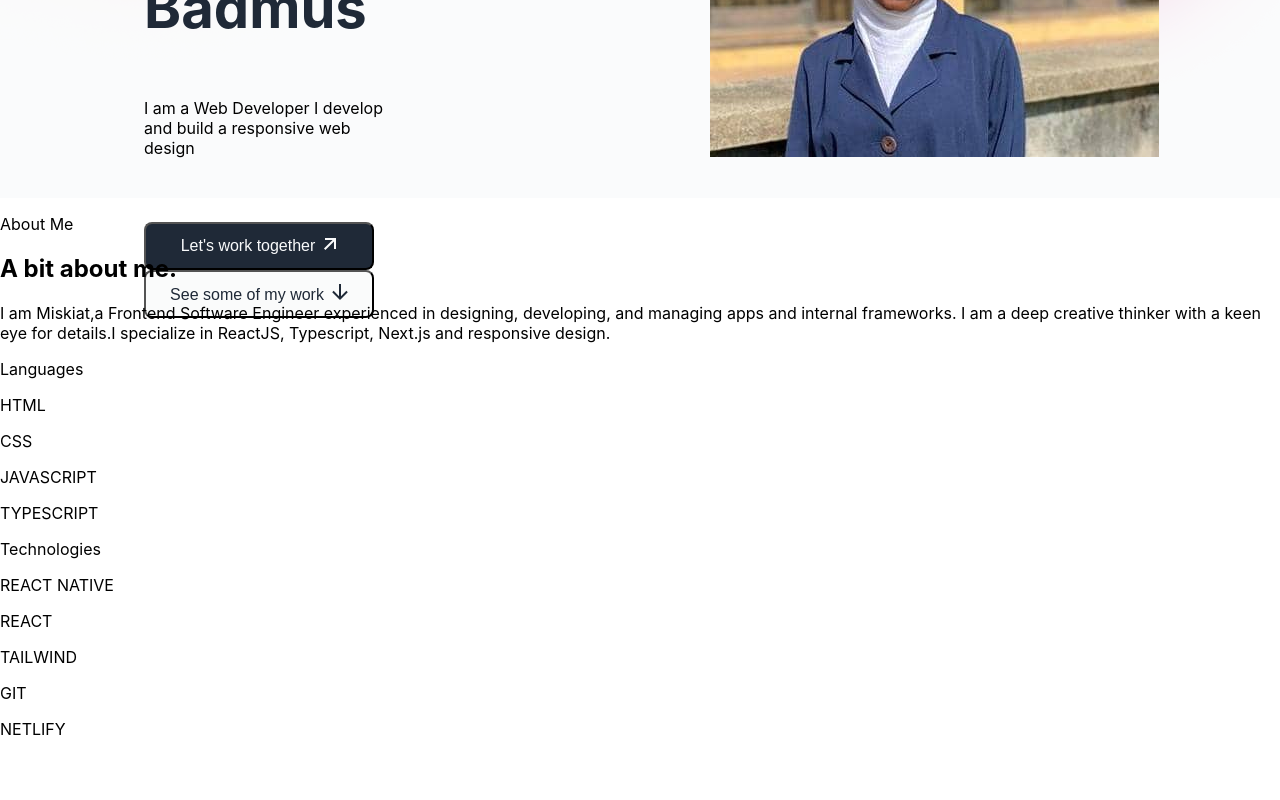
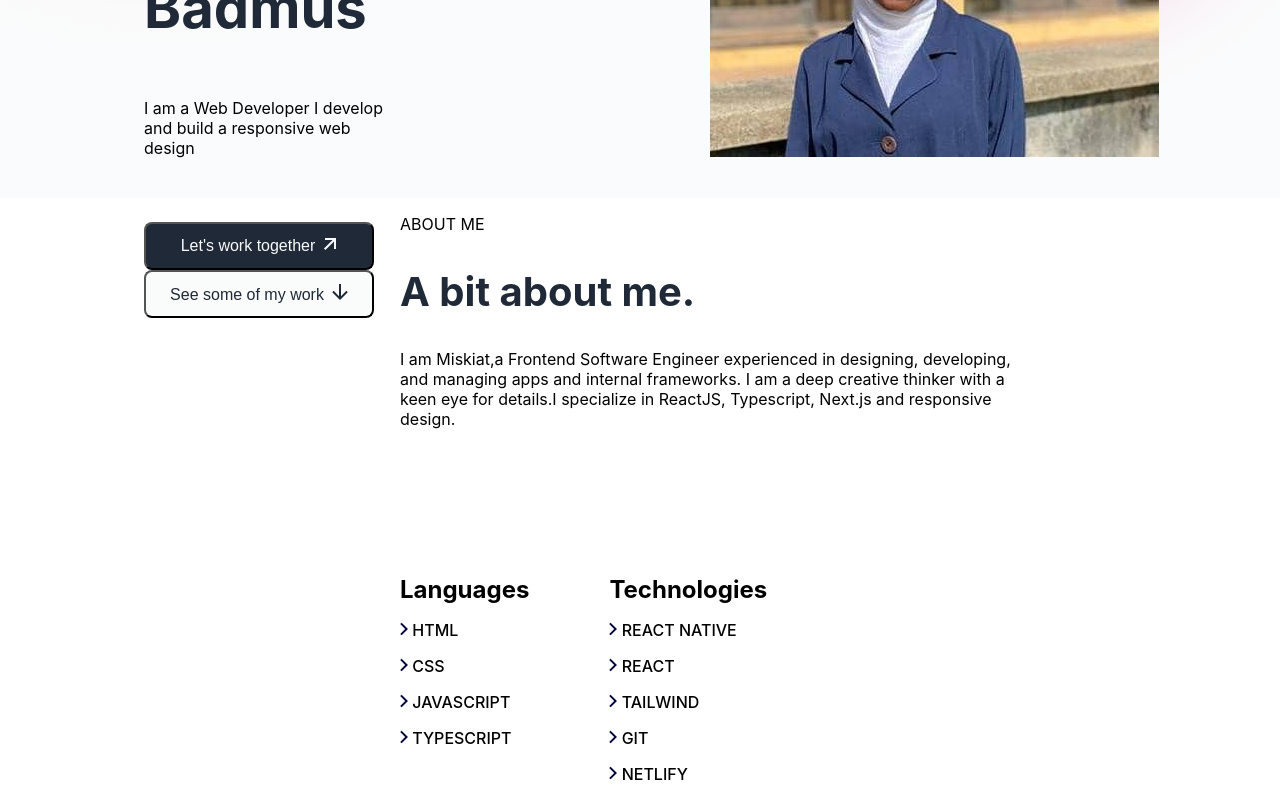
Before and after one commit to miskiat/Port-Folio, a Next.js app: page / in a window 1280 px wide. Shown: the part 566-1366 px from the top of the page. Before the commit the page ends 1321 px from the top, so only its background shows below. Built offline with nearby package versions, Linux system fonts and the light colour scheme.

Commit message:
second section

```diff
--- a/component/About.tsx
+++ b/component/About.tsx
@@ -4,29 +4,60 @@ import styles from "./../styles/Home.module.scss";
 const About = () => {
   return (
     <section className={styles.about}>
-      <p>About Me</p>
+      <p>ABOUT ME</p>
       <h1>A bit about me.</h1>
-      <p>
+      <p className={styles.summary}>
         I am Miskiat,a Frontend Software Engineer experienced in designing,
         developing, and managing apps and internal frameworks. I am a deep
         creative thinker with a keen eye for details.I specialize in ReactJS,
         Typescript, Next.js and responsive design.
       </p>
       <div className={styles.skills}>
-        <div>
+        <div className={styles.language}>
           Languages
-          <p>HTML</p>
-          <p>CSS</p>
-          <p>JAVASCRIPT</p>
-          <p>TYPESCRIPT</p>
+          <div className={styles.languages}>
+            <p>
+              {" "}
+              <img src="right.svg" /> HTML
+            </p>
+            <p>
+              {" "}
+              <img src="right.svg" /> CSS
+            </p>
+            <p>
+              {" "}
+              <img src="right.svg" /> JAVASCRIPT
+            </p>
+            <p>
+              {" "}
+              <img src="right.svg" /> TYPESCRIPT
+            </p>
+          </div>
         </div>
-        <div>
+        <div className={styles.technology}>
           Technologies
-          <p>REACT NATIVE</p>
-          <p>REACT</p>
-          <p>TAILWIND</p>
-          <p>GIT</p>
-          <p>NETLIFY</p>
+          <div className={styles.technologys}>
+            <p>
+              {" "}
+              <img src="right.svg" /> REACT NATIVE
+            </p>
+            <p>
+              {" "}
+              <img src="right.svg" /> REACT
+            </p>
+            <p>
+              {" "}
+              <img src="right.svg" /> TAILWIND
+            </p>
+            <p>
+              {" "}
+              <img src="right.svg" /> GIT
+            </p>
+            <p>
+              {" "}
+              <img src="right.svg" /> NETLIFY
+            </p>
+          </div>
         </div>
       </div>
     </section>
--- a/styles/Home.module.scss
+++ b/styles/Home.module.scss
@@ -87,3 +87,40 @@
     font-weight: 500;
   }
 }
+.about {
+  padding-left: 25rem;
+  padding-right: 9rem;
+
+  h1 {
+    font-size: 40px;
+    font-weight: 700;
+    color: #1f2937;
+  }
+  .summary {
+    width: 616px;
+    height: 210px;
+  }
+
+  .skills {
+    display: flex;
+    flex-direction: row;
+    gap: 5rem;
+    align-items: flex-start;
+  }
+  .language {
+    font-size: 24px;
+    font-weight: 700;
+  }
+  .languages {
+    font-size: 16px;
+    font-weight: 500;
+  }
+  .technology {
+    font-size: 24px;
+    font-weight: 700;
+  }
+  .technologys {
+    font-size: 16px;
+    font-weight: 500;
+  }
+}
```
Also changed, not shown: public/right.svg (added).
